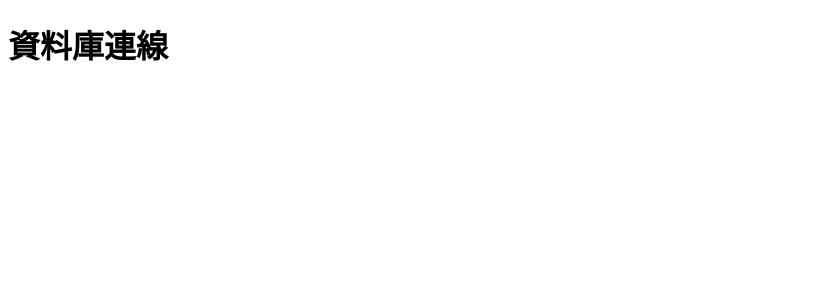
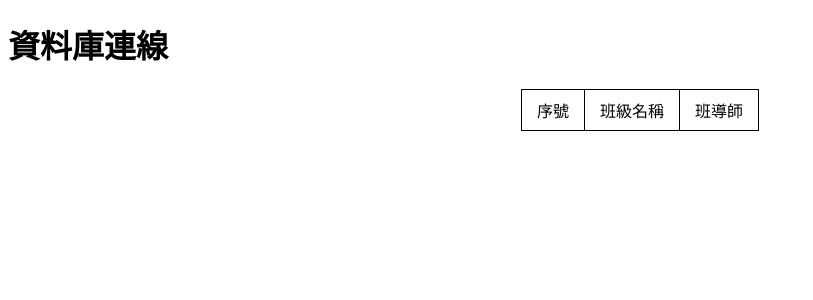
Before and after one commit to youyu129/113-PHP, a PHP site: page /pdo.php in a window 1280 px wide. Shown: the top 300 px of the page, without its empty margins (0-813 px from the left). Run offline with PHP 8.4, Linux system fonts and the light colour scheme; data that the repository does not hold is empty.

Commit message:
修改pdo呈現方式為表格

```diff
--- a/pdo.php
+++ b/pdo.php
@@ -1,13 +1,38 @@
 <!DOCTYPE html>
 <html lang="en">
+
 <head>
     <meta charset="UTF-8">
     <meta name="viewport" content="width=device-width, initial-scale=1.0">
     <title>Document</title>
+    <style>
+        table {
+            border-collapse: collapse;
+            border: 1px solid black;
+            margin:auto;
+        }
+        th{
+            background-color: #fff;
+            color:darkorange;
+            text-shadow:;
+        }
+        tr,
+        td {
+            height: 30px;
+            border: 1px solid black;
+            padding: 5px 15px;
+            text-align:center;
+        }
+    </style>
 </head>
+
 <body>
     <h1>資料庫連線</h1>
-    <?php
+    <table>
+    <tr>
+        <td>序號</td></td><td>班級名稱</td><td>班導師</td>
+    </tr>
+        <?php
     // $dsn通常都用這個變數
     // dbname資料庫名稱
     // port 資料庫用3306 web用80 可以不用寫
@@ -19,13 +44,19 @@
     $sql="select * from classes";
     $rows=$pdo->query($sql)->fetchAll(PDO::FETCH_ASSOC);
 
+
     foreach ($rows as $row) {
-        echo $row['id']."-".$row['name']."-".$row['tutor']."<br>";
+    ?>
+        <tr>
+            <td><?=$row['id'];?></td>
+            <td><?=$row['name']?></td>
+            <td><?=$row['tutor']?></td>
+        </tr>
+    <?php
     }
+    ?>
 
-    // echo "<pre>";
-    // print_r($rows);
-    // echo "</pre>";
-    ?>
+    </table>
 </body>
+
 </html>
```
Also changed, not shown: classes_detail.php (added, +11 -0 lines).
